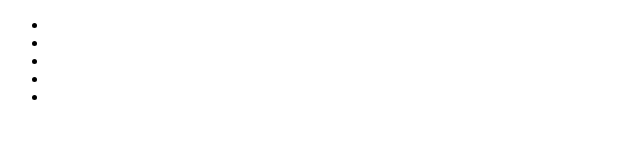
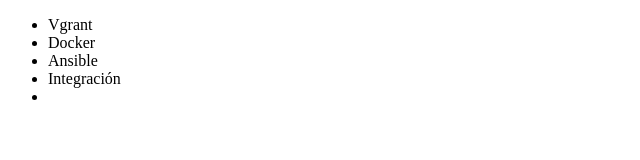
Before and after one commit to JOTAROJAS/alura-git, a plain HTML site: page index.html in a window 1280 px wide. Shown: the whole page, without its empty margins (0-640 px from the left). Drawn offline with Linux system fonts and the light colour scheme.

Commit message:
Se crea listado

```diff
--- a/index.html
+++ b/index.html
@@ -9,10 +9,10 @@
 <body>
         <nav>
             <ul>
-                <li></li>
-                <li></li>
-                <li></li>
-                <li></li>
+                <li>Vgrant</li>
+                <li>Docker</li>
+                <li>Ansible</li>
+                <li>Integración</li>
                 <li></li>
             </ul>
 
```
